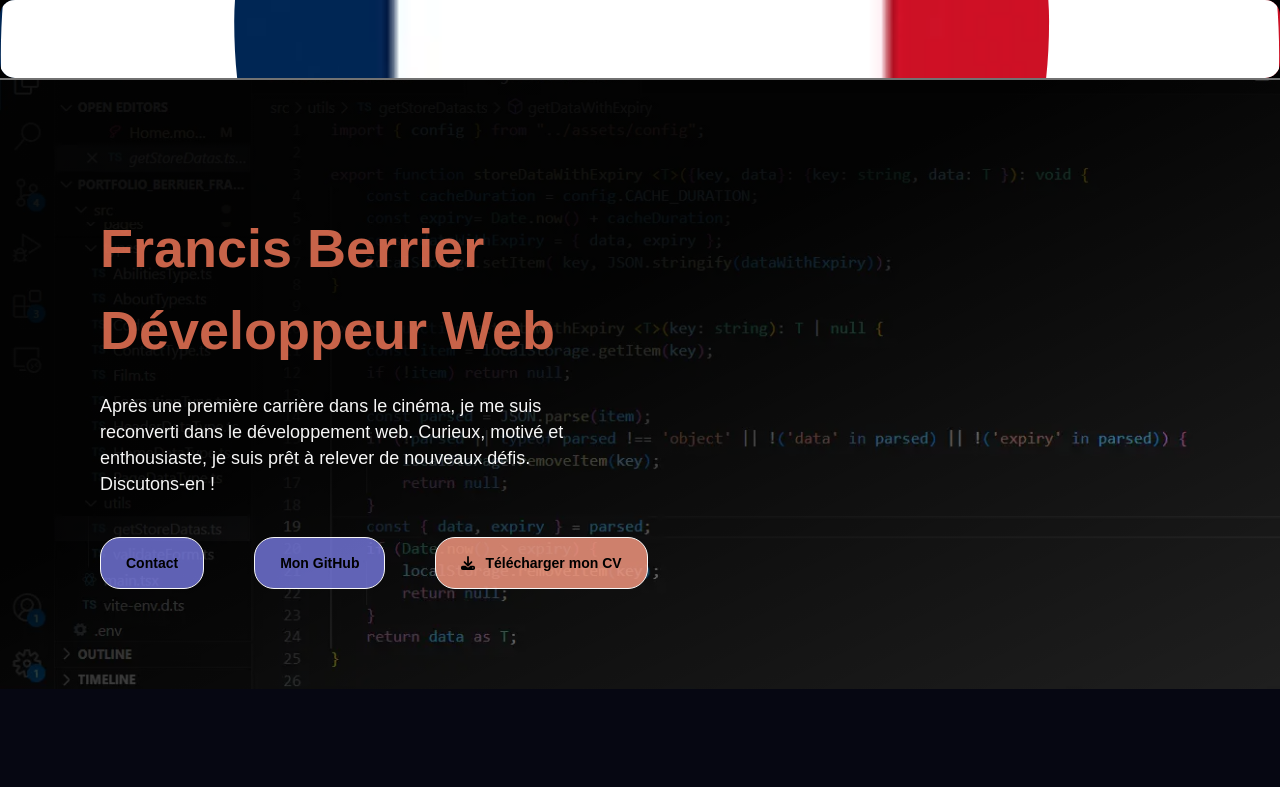
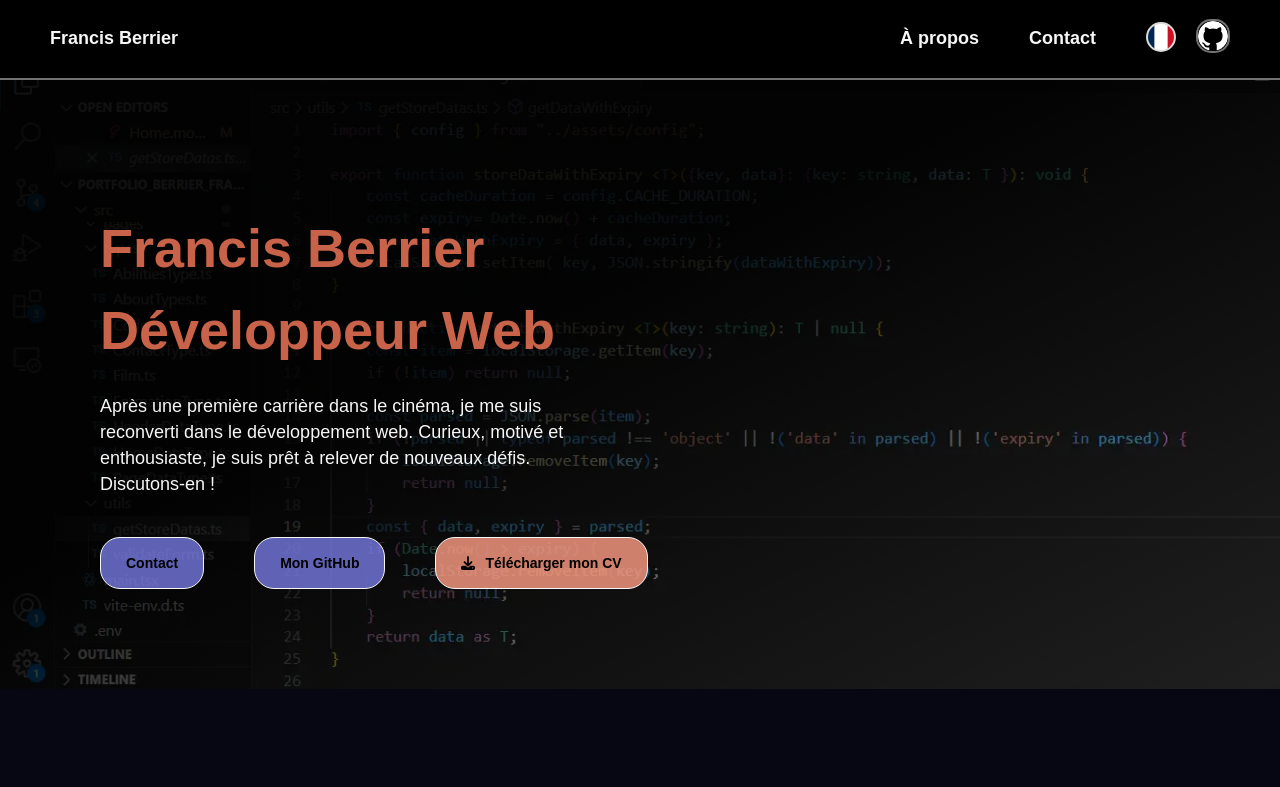
Before and after one commit to Francis-Berrier/Portfolio_next, a Next.js app: page / in a window 1280 px wide. Shown: the top 787 px of the page. Built offline with nearby package versions, Linux system fonts and the light colour scheme.

Commit message:
app terminee

```diff
--- a/src/components/Header/Header.module.scss
+++ b/src/components/Header/Header.module.scss
@@ -108,17 +108,18 @@
     flex-direction: column;
 }
 .picLink {
-    all:unset;
+    position: relative;
     width: 30px;
     height: 30px;
     border-radius: 15px;
     border: 2px solid $border-color;
     cursor: pointer;
-
-    img {
-        width: 100%;
-        height: 100%;
-        border-radius: 15px;
-        object-fit: cover;
-    }
+    overflow: hidden;
+    display: inline-block;
 }
+.img {
+    border-radius: 15px;
+    object-fit: cover;
+    width: 100%;
+    height: 100%;
+}
--- a/src/components/Header/index.tsx
+++ b/src/components/Header/index.tsx
@@ -55,7 +55,11 @@ function Header() {
                         <li><LangSelect/></li>
                         <li>
                             <a className={styles.picLink} href='https://github.com/Francis-Berrier?tab=repositories' target="_blank" rel="noopener noreferrer">
-                                <Image src="/abilities_logo/github_logo.svg" alt='logo github' fill className={styles.img}/>
+                                <Image src="/abilities_logo/github_logo.svg" alt='logo github'
+                                    width={30}
+                                    height={30}
+                                    className={styles.img}
+                                />
                             </a>
                         </li>
                     </ul>
--- a/src/components/LangSelect/LangSelect.module.scss
+++ b/src/components/LangSelect/LangSelect.module.scss
@@ -2,7 +2,7 @@
 @import "../../styles/utils/variables";
 
 .langButton {
-    all:unset;
+    position: relative;
     width: 30px;
     height: 30px;
     border-radius: 15px;
```
